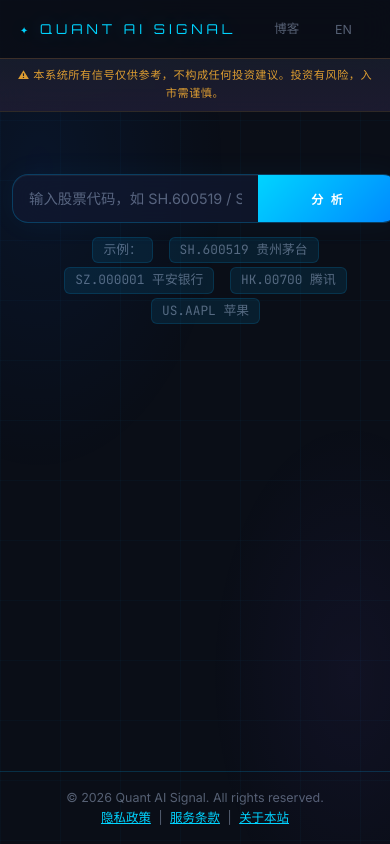
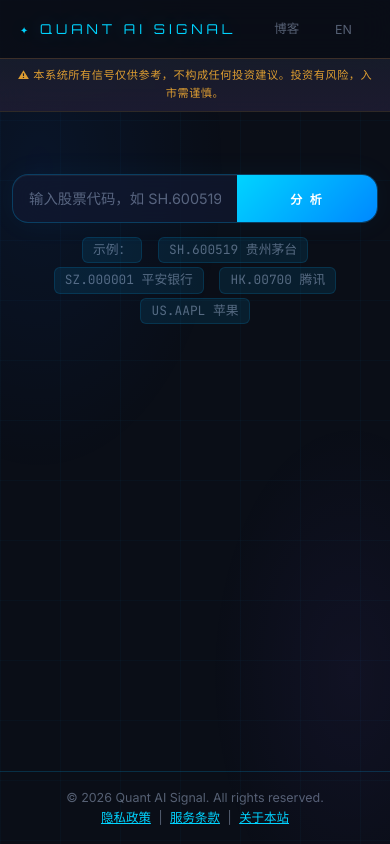
Before and after one commit to zhaoxusun/stock-quant-model, a Flask app: page / in a window 390 px wide. Run offline with Flask 3, Linux system fonts and the light colour scheme; some libraries are stand-ins or nearby versions.

Commit message:
fix style bug for h5

```diff
--- a/static/style.css
+++ b/static/style.css
@@ -172,9 +172,12 @@ header {
 .container {
   position: relative;
   z-index: 1;
+  width: 100%;
   max-width: 1280px;
   margin: 0 auto;
   padding: 0 20px 20px;
+  box-sizing: border-box;
+  overflow: hidden;
 }
 
 .content-wrap {
@@ -735,5 +738,8 @@ footer p { margin: 0; }
 @media (max-width: 500px) {
   .grid-4col { grid-template-columns: 1fr; }
   .signal-counts { grid-template-columns: 1fr; }
-  .container { padding: 16px 12px 20px; }
+  .container {
+    padding: 16px 12px 20px;
+    overflow-x: hidden;
+  }
 }
```
